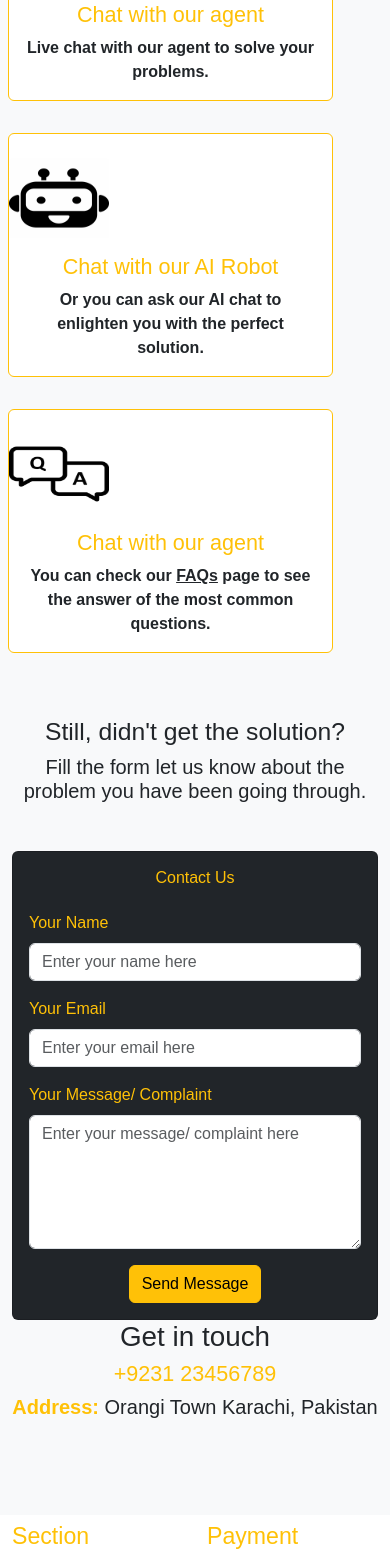
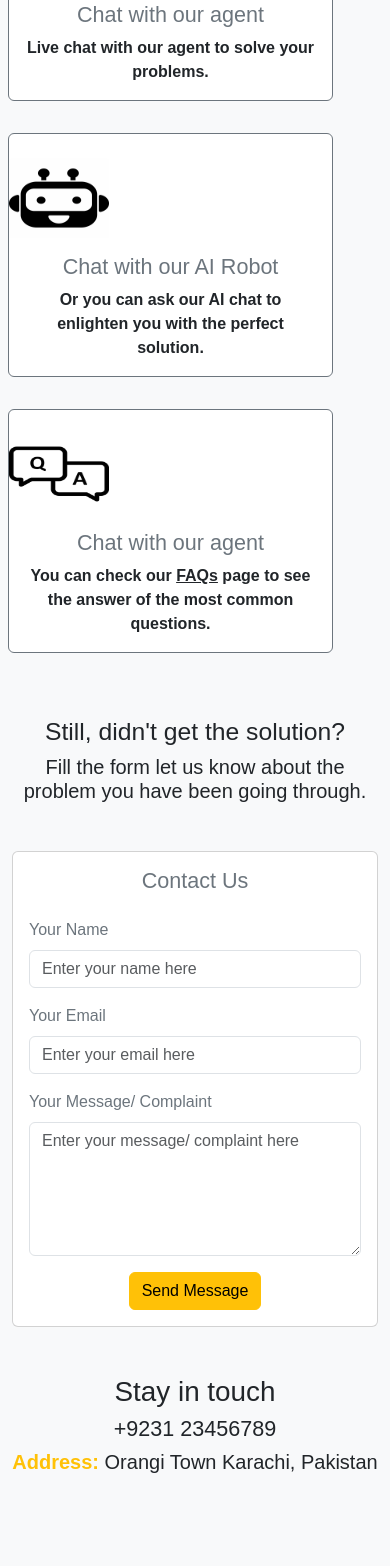
Before and after one commit to AMoeez1/madam-boutique, a React (Vite) app: page /contact in a window 390 px wide. Shown: the part 360-1926 px from the top of the page. Built offline with nearby package versions, Linux system fonts and the light colour scheme.

Commit message:
wip on checkout form

```diff
--- a/src/pages/Checkout.jsx
+++ b/src/pages/Checkout.jsx
@@ -18,6 +18,7 @@ function Payment() {
   const [cvv, setCvv] = useState("");
 
   const handleSubmit = (event) => {
+    event.preventDefault()
     if (name.length == 0) {
       toast("Enter Name");
       event.preventDefault();
@@ -48,7 +49,7 @@ function Payment() {
           </Link>
         </div>
         <h3 className="h3 text-center mt-4">Checkout</h3>
-        <form action="" onSubmit={() => handleSubmit()}>
+        <form onSubmit={() => handleSubmit()}>
           <div className="d-flex justify-content-center">
             <div className="p-4 mb-4 col-lg-4 col-sm-8 col-12 bg-dark rounded text-white">
               <h4 className="h4 py-4 text-center text-warning">Card Detail</h4>
--- a/src/pages/Contact.jsx
+++ b/src/pages/Contact.jsx
@@ -1,71 +1,129 @@
-import Layout from "../components/Layout"
-import agent from '../assets/agent.png'
-import Ai from '../assets/AiIcon.webp'
-import Faq from '../assets/Faq.webp'
-import { Link } from "react-router-dom"
+import Layout from "../components/Layout";
+import agent from "../assets/agent.png";
+import Ai from "../assets/AiIcon.webp";
+import Faq from "../assets/Faq.webp";
+import { Link } from "react-router-dom";
 // import { Map, InfoWindow, Marker, GoogleApiWrapper } from 'google-maps-react';
 
 function Contact() {
   const style = {
     height: 80,
     width: 100,
-    }
+  };
   return (
     <Layout>
       <div>
         <section className="container my-5">
           <h1 className="h1 mt-5 text-center">Having Trouble?</h1>
-                    <h4 className="h4 text-center">You can solve your problems by the following method</h4>
+          <h4 className="h4 text-center">
+            You can solve your problems by the following method
+          </h4>
           <div className="row mb-5">
-                        <div className="card rounded-full border-warning contact-card col-lg-3 col-md-3 col-sm-5 col-10 my-3 mx-2">
+            <div className="card rounded-full border-secondary contact-card col-lg-3 col-md-3 col-sm-5 col-10 my-3 mx-2">
               <div className="contact-img d-flex justify-center mt-4">
-                                <img style={style} className="card-img-top contact-img" src={agent} width={80} alt="" />
+                <img
+                  style={style}
+                  className="card-img-top contact-img"
+                  src={agent}
+                  width={80}
+                  alt=""
+                />
               </div>
               <div className="card-body text-center">
-                                <h4 className="card-title text-warning h4">Chat with our agent</h4>
-                                <b className="card-text">Live chat with our agent to solve your problems.</b>
+                <h4 className="card-title text-secondary h4">
+                  Chat with our agent
+                </h4>
+                <b className="card-text">
+                  Live chat with our agent to solve your problems.
+                </b>
               </div>
             </div>
-                        <div className="card rounded-full border-warning contact-card col-lg-3 col-md-3 col-sm-5 col-10 my-3 mx-2">
+            <div className="card rounded-full border-secondary contact-card col-lg-3 col-md-3 col-sm-5 col-10 my-3 mx-2">
               <div className="contact-img d-flex justify-center mt-4">
-                                <img style={style} className="card-img-top contact-img" src={Ai} width={80} alt="" />
+                <img
+                  style={style}
+                  className="card-img-top contact-img"
+                  src={Ai}
+                  width={80}
+                  alt=""
+                />
               </div>
               <div className="card-body text-center">
-                                <h4 className="card-title text-warning h4">Chat with our AI Robot</h4>
-                                <b className="card-text">Or you can ask our AI chat to enlighten you with the perfect solution. </b>
+                <h4 className="card-title text-secondary h4">
+                  Chat with our AI Robot
+                </h4>
+                <b className="card-text">
+                  Or you can ask our AI chat to enlighten you with the perfect
+                  solution.{" "}
+                </b>
               </div>
             </div>
-                        <div className="card rounded-full border-warning contact-card col-lg-3 col-md-3 col-sm-5 col-10 my-3 mx-2">
+            <div className="card rounded-full border-secondary contact-card col-lg-3 col-md-3 col-sm-5 col-10 my-3 mx-2">
               <div className="contact-img d-flex justify-center mt-4">
-                                <img style={style} className="card-img-top contact-img" src={Faq} width={80} alt="" />
+                <img
+                  style={style}
+                  className="card-img-top contact-img"
+                  src={Faq}
+                  width={80}
+                  alt=""
+                />
               </div>
               <div className="card-body text-center">
-                                <h4 className="card-title text-warning h4">Chat with our agent</h4>
-                                <b className="card-text">You can check our <Link className="text-decoration-underline">FAQs</Link> page to see the answer of the most common questions.</b>
+                <h4 className="card-title text-secondary h4">
+                  Chat with our agent
+                </h4>
+                <b className="card-text">
+                  You can check our{" "}
+                  <Link className="text-decoration-underline">FAQs</Link> page
+                  to see the answer of the most common questions.
+                </b>
               </div>
             </div>
           </div>
           <div className="row">
             <div className="col-lg-6 mx-auto">
               <div className="text-center">
-                                <h2 className="h2 rounded-3xl">Still, didn't get the solution?</h2>
-                                <h4 className="h5 mb-5">Fill the form let us know about the problem you have been going through.</h4>
+                <h2 className="h2 rounded-3xl">
+                  Still, didn't get the solution?
+                </h2>
+                <h4 className="h5 mb-5">
+                  Fill the form let us know about the problem you have been
+                  going through.
+                </h4>
               </div>
-                            <div className="card bg-dark rounded-xl">
-                                <div className="card-body text-warning">
-                                    <h2 className="card-title text-center mb-4">Contact Us</h2>
+              <div className="card bg-white rounded-xl">
+                <div className="card-body text-secondary">
+                  <h2 className="card-title h4 text-center mb-4">Contact Us</h2>
                   <form method="get" id="">
                     <div className="mb-3">
                       <label className="form-label">Your Name</label>
-                                            <input type="text" className="form-control" id="name" name="name" placeholder="Enter your name here" />
+                      <input
+                        type="text"
+                        className="form-control"
+                        id="name"
+                        name="name"
+                        placeholder="Enter your name here"
+                      />
                     </div>
                     <div className="mb-3">
                       <label className="form-label">Your Email</label>
-                                            <input type="email" className='form-control' name='email' placeholder="Enter your email here" />
+                      <input
+                        type="email"
+                        className="form-control"
+                        name="email"
+                        placeholder="Enter your email here"
+                      />
                     </div>
                     <div className="mb-3">
-                                            <label className="form-label">Your Message/ Complaint</label>
-                                            <textarea className="form-control" placeholder="Enter your message/ complaint here" name="message" rows="5"></textarea>
+                      <label className="form-label">
+                        Your Message/ Complaint
+                      </label>
+                      <textarea
+                        className="form-control"
+                        placeholder="Enter your message/ complaint here"
+                        name="message"
+                        rows="5"
+                      ></textarea>
                     </div>
                     <div className="text-center">
                       <button className="btn btn-warning">Send Message</button>
@@ -74,30 +132,21 @@ function Contact() {
                 </div>
               </div>
             </div>
-                        <div className="text text-center col-lg-6">
-                            <h1 className="h1 mb-2">Get in touch</h1>
-                            <h4 className="h4 text-warning">+9231 23456789</h4>
-                            <h5 className="h5 mb-5"><b className="text-warning">Address: </b>Orangi Town Karachi, Pakistan</h5>
-
-
-                            {/* <Map google={this.props.google} zoom={14}>
-
-                                <Marker onClick={this.onMarkerClick}
-                                    name={'Current location'} />
-
-                                <InfoWindow onClose={this.onInfoWindowClose}>
-
-                                </InfoWindow>
-                            </Map> */}
+          </div>
+          <div className="text-center mt-5">
+            <div className="row">
+              <h1 className="h1 mb-2">Stay in touch</h1>
+              <h4 className="h4">+9231 23456789</h4>
+              <h5 className="h5 mb-5 ">
+                <b className="text-warning">Address: </b>Orangi Town Karachi,
+                Pakistan
+              </h5>
             </div>
           </div>
         </section>
       </div>
     </Layout>
-    )
+  );
 }
 
-export default Contact
-// export default GoogleApiWrapper({
-//     apiKey: (AIzaSyA0rfcBFtTwqyLNbYRptPHT2rMpYbQMg5E)
-// })(Contact);
+export default Contact;
```
Lines whose indentation alone changed are shown as unchanged.
